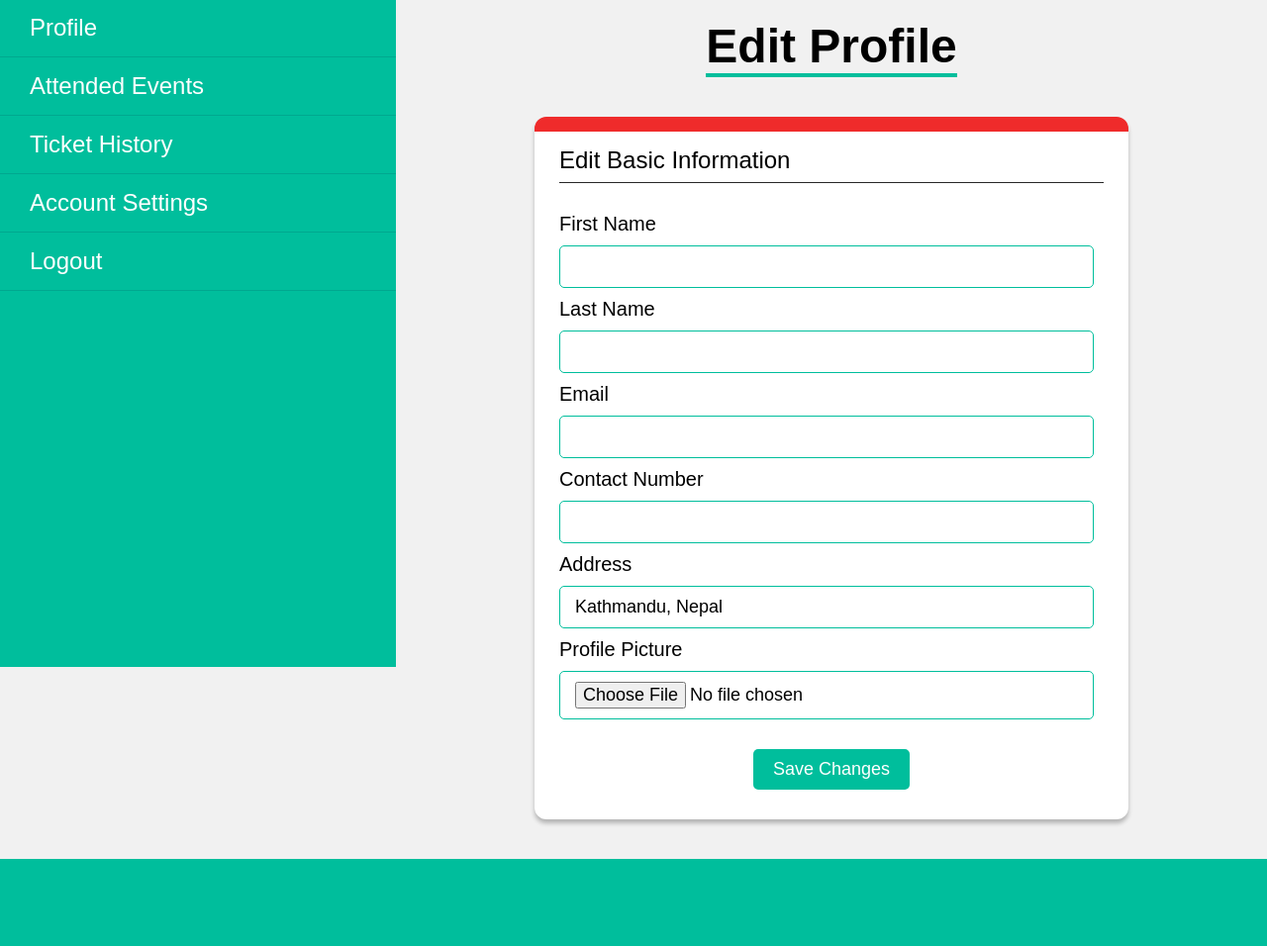
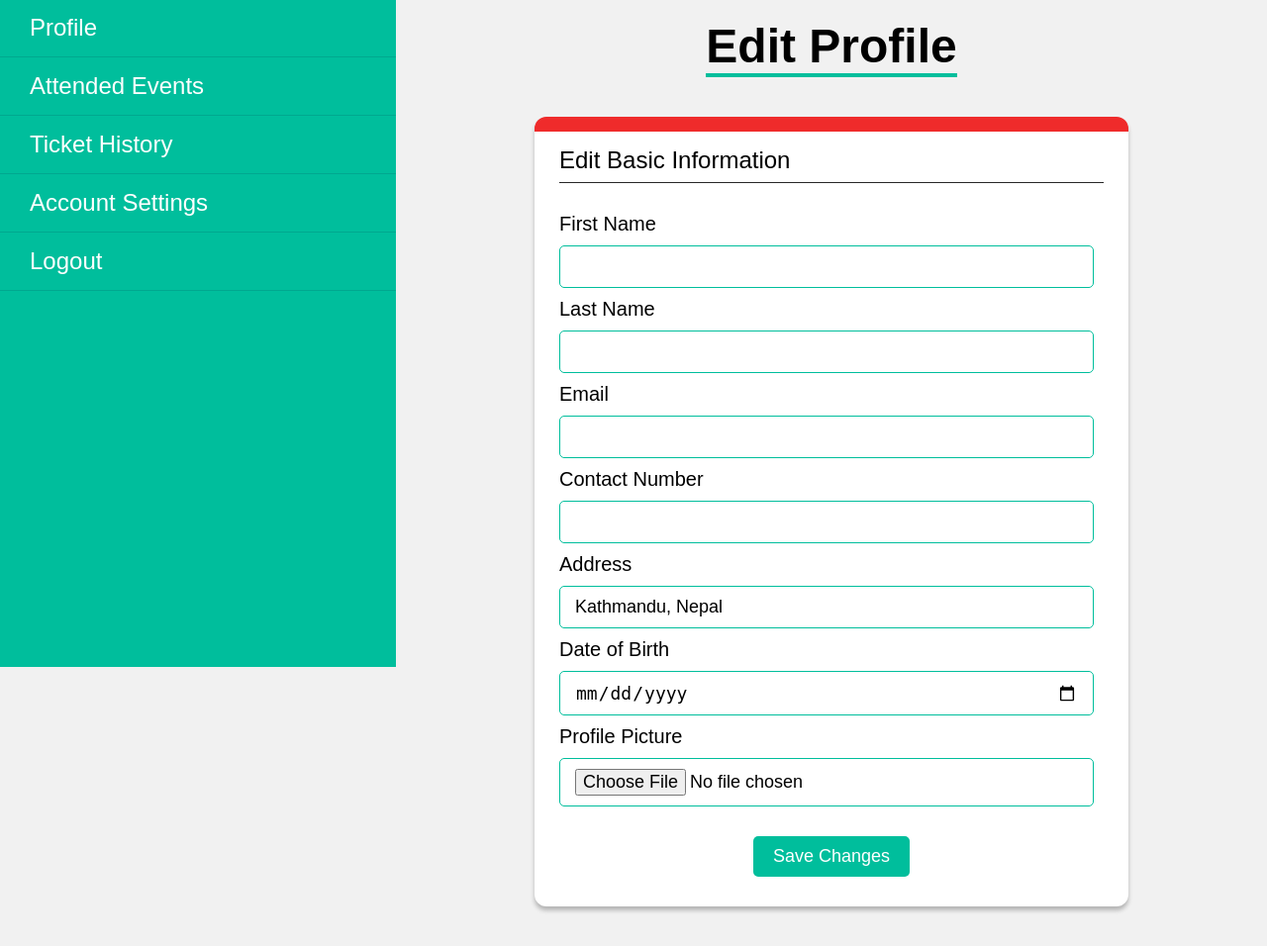
Before and after one commit to SapkotaRajat/FYP_SEMS, a Django app: template SEMS/user_authentication/templates/profile/edit-profile.html in a window 1280 px wide. Shown: the part 126-1082 px from the top of the page at 99% size. Before the commit the page ends 994 px from the top, so only its background shows below. Run offline with Django 5.2, Linux system fonts and the light colour scheme; the template is opened without the code that fills it, so the values that code supplies are empty.

Commit message:
Add date of birth edit option

```diff
--- a/SEMS/user_authentication/templates/profile/edit-profile.html
+++ b/SEMS/user_authentication/templates/profile/edit-profile.html
@@ -34,6 +34,11 @@
                     <input type="text" name="address" id="id_address"
                         value="{% if user.address %}{{ user.address }}{% else %}Kathmandu, Nepal{% endif %}">
                 </div>
+                <!-- dob -->
+                <div class="detail">
+                    <label for="id_dob">Date of Birth</label>
+                    <input type="date" name="dob" id="id_dob" value="{{ user.dob }}">
+                </div>
                 <!-- add profile picture -->
                 {% if user.profile_picture %}
                 <img class="profile-img-preview" src="/{{ user.profile_picture }}" alt="Profile Picture">
```
